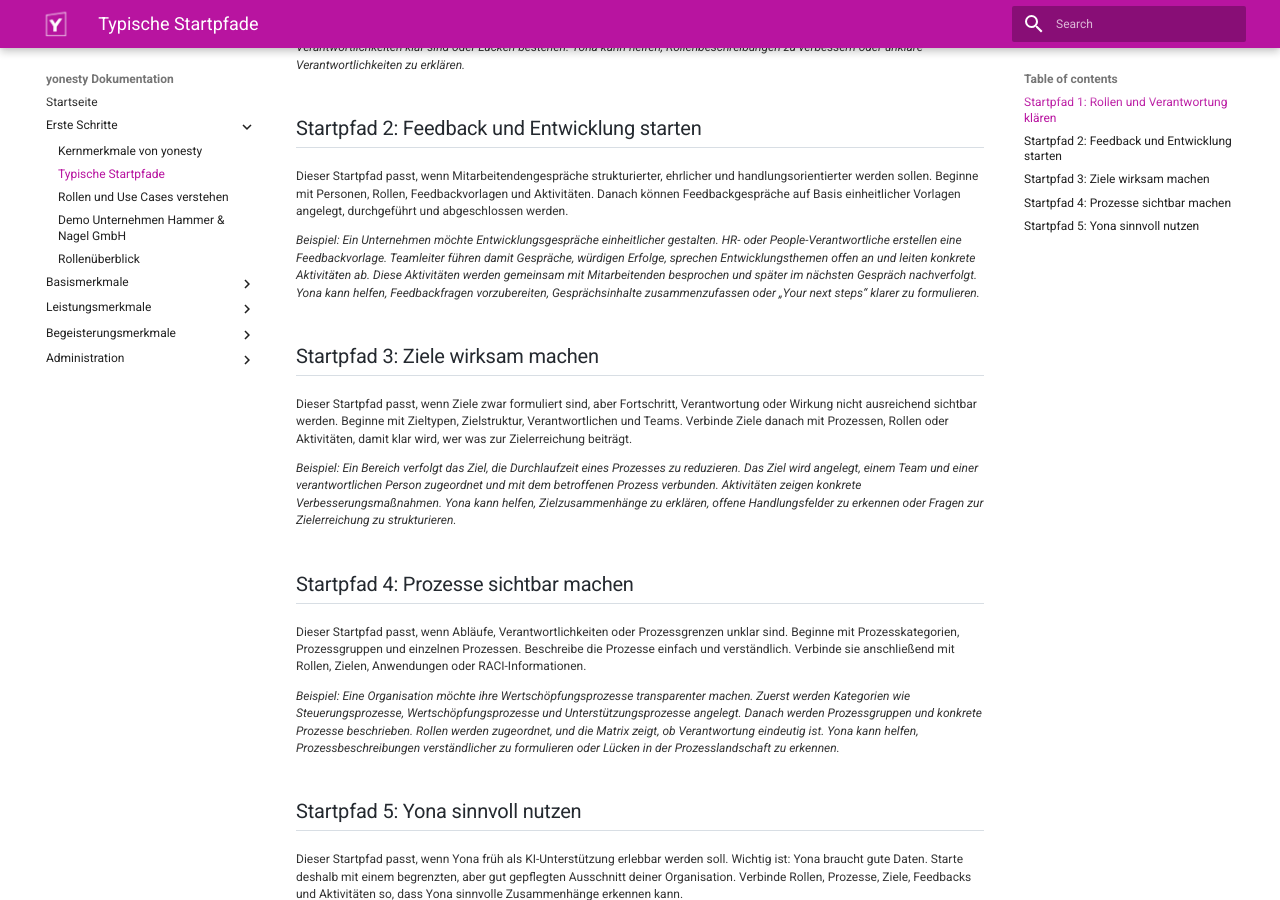
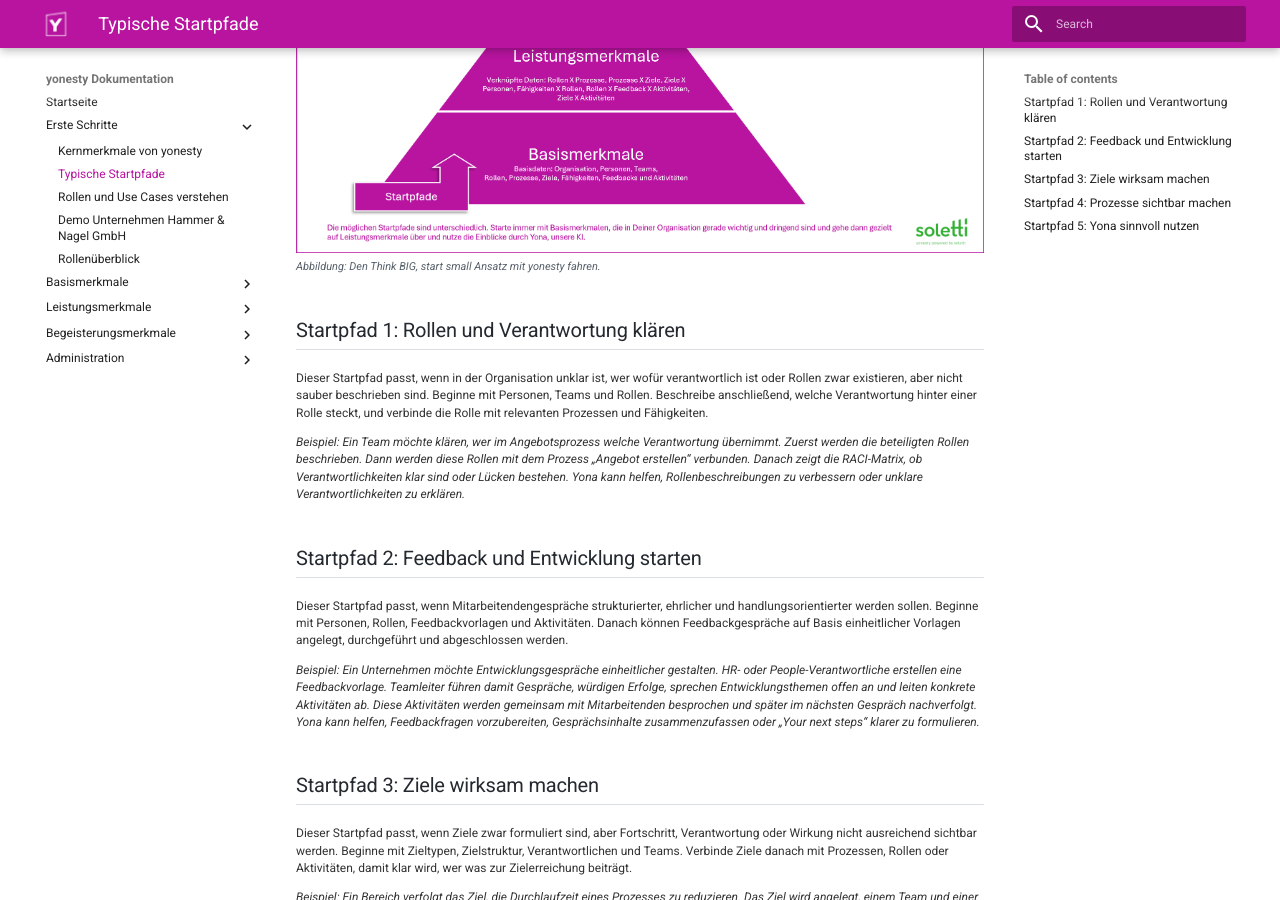
Before and after one commit to ricohaenelsoletti/yonesty, an MkDocs documentation site: the page built from docs/Getting-Started-Typische-Startpfade.md, in a window 1280 px wide and 900 px high, scrolled down 450 px. Built offline with MkDocs 1.6.1 and Material for MkDocs 9.7.7, drawn with Linux system fonts in a browser that asks for light colours.

Commit message:
Enhance Getting Started guide with image and clarifications
Added an image to illustrate the 'Think BIG, start small' approach with yonesty and clarified the first start path regarding roles and responsibilities.

```diff
--- a/docs/Getting-Started-Typische-Startpfade.md
+++ b/docs/Getting-Started-Typische-Startpfade.md
@@ -2,6 +2,11 @@
 Du musst yonesty nicht vollständig einrichten, bevor der erste Nutzen entsteht. Starte lieber mit einem klaren Use Case und den dafür wichtigsten Basismerkmalen. Sobald diese gut gepflegt sind, verbindest du sie miteinander und erzeugst damit Leistungsmerkmale. Yona kann anschließend helfen, die verknüpften Daten besser zu verstehen, Fragen zu beantworten und nächste Schritte abzuleiten.
 
 Die wichtigste Empfehlung lautet: Starte nicht mit allem gleichzeitig. Wähle einen sinnvollen Einstieg, zum Beispiel ein Team, einen Prozessbereich, einen Zielschwerpunkt oder einen Feedbackprozess. Entscheidend ist, dass die ersten Daten nicht isoliert bleiben, sondern direkt so verknüpft werden, dass ein spürbarer Nutzen im Alltag entsteht.
+
+<figure>
+    <img src="/screenshots/yonesty-Startpfade.png">
+    <figcaption>Den Think BIG, start small Ansatz mit yonesty fahren.</figcaption>
+</figure>
 
 ## Startpfad 1: Rollen und Verantwortung klären
 Dieser Startpfad passt, wenn in der Organisation unklar ist, wer wofür verantwortlich ist oder Rollen zwar existieren, aber nicht sauber beschrieben sind. Beginne mit Personen, Teams und Rollen. Beschreibe anschließend, welche Verantwortung hinter einer Rolle steckt, und verbinde die Rolle mit relevanten Prozessen und Fähigkeiten.
```
